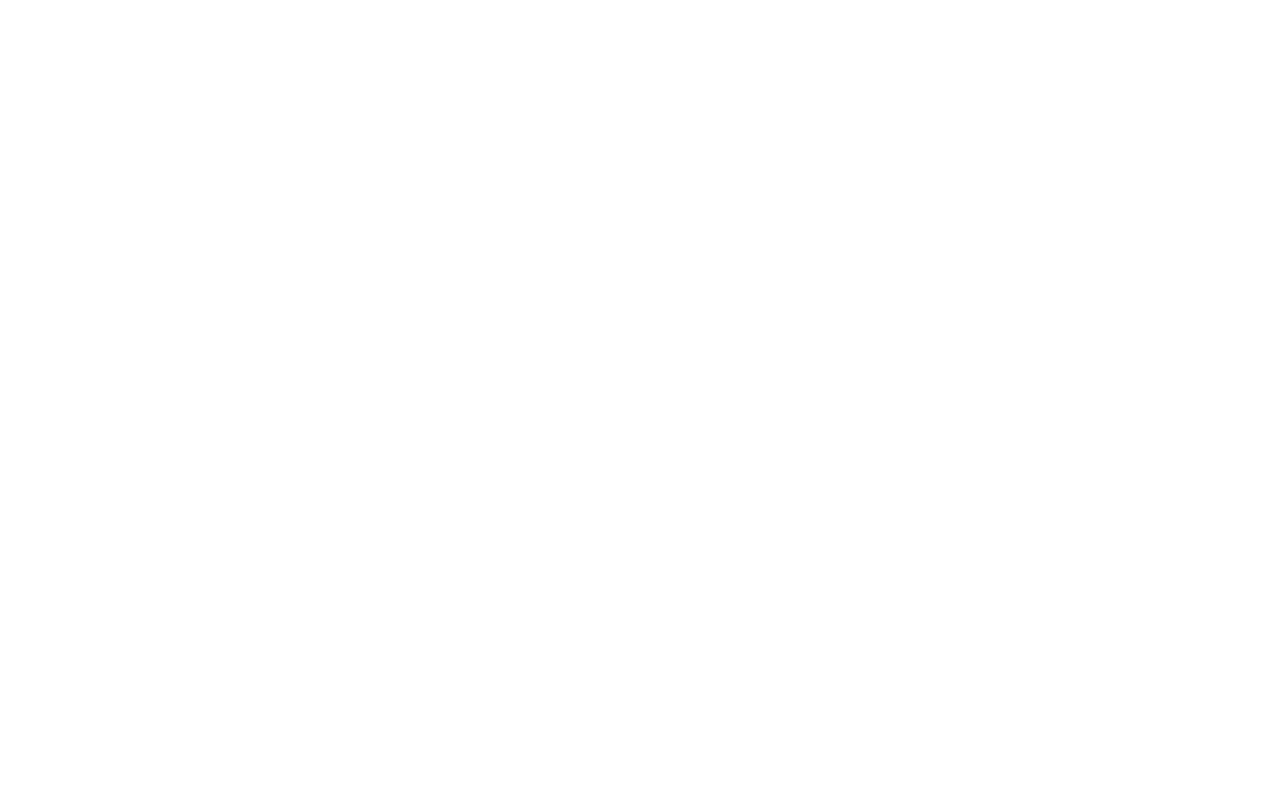
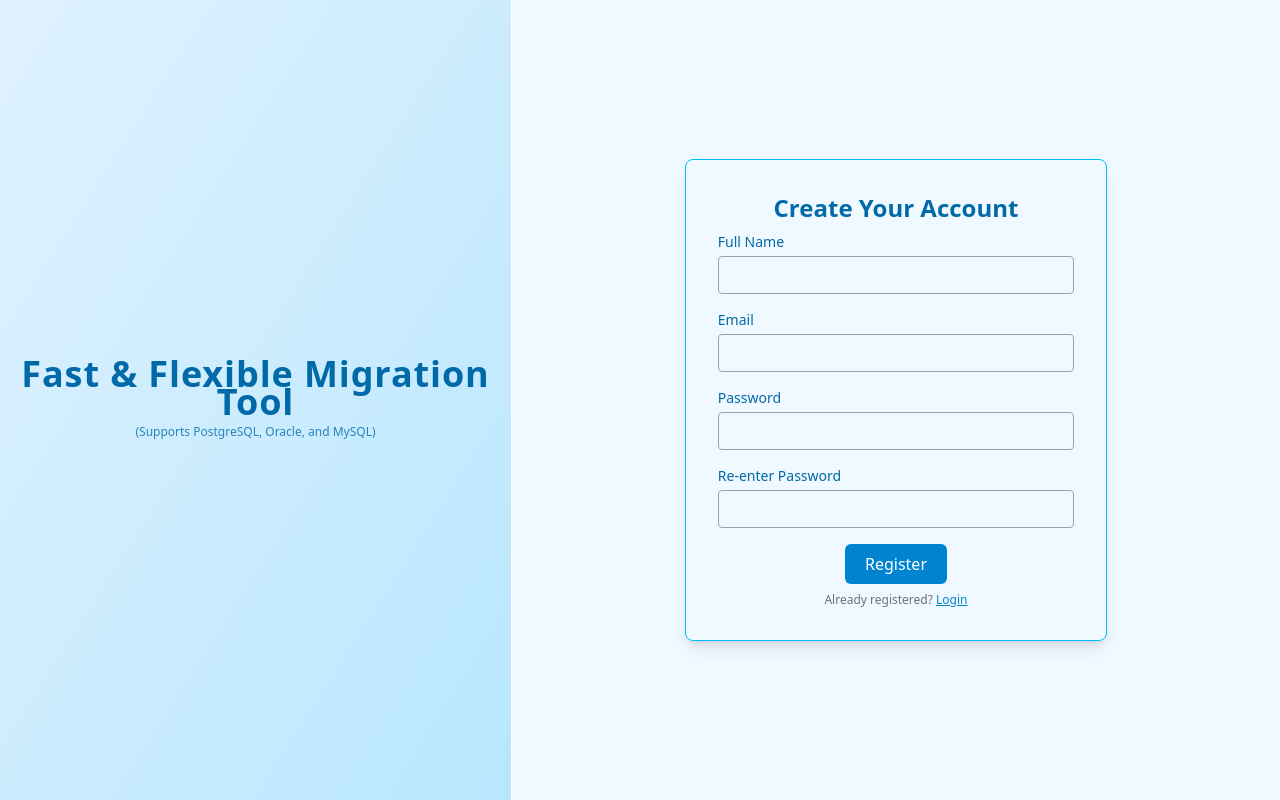
Before and after one commit to Nitishkumar28/db-migration, a React (Vite) app in the folder db_migration/frontend/: page /register in a window 1280 px wide. Before the commit this address had no page. Built offline with nearby package versions, Linux system fonts and the light colour scheme.

Commit message:
feat: login & register pages completed

```diff
--- a/db_migration/frontend/src/CoreRoutes.jsx
+++ b/db_migration/frontend/src/CoreRoutes.jsx
@@ -1,14 +1,17 @@
 import { BrowserRouter, Routes, Route, Navigate } from "react-router-dom";
 import Home from "./pages/Home";
-import ActionBlock from "./components/main/activeblock/ActionBlock";
 import ExportBlock from "./components/main/activeblock/export/ExportBlock";
 import ConnectionBlock from "./components/main/activeblock/connection/ConnectionBlock";
 import SingleHistory from "./components/main/activeblock/history/SingleHistory";
+import RegisterForm from "./pages/auth/register";
+import LoginForm from "./pages/auth/Login";
 
 const CoreRoutes = () => {
   return (
     <BrowserRouter>
       <Routes>
+        <Route path="/register" element={<RegisterForm />} />
+        <Route path="/login" element={<LoginForm />} />
         <Route path="/" element={<Navigate to="/home/connections" />} />
         <Route path="/home" element={<Navigate to="/home/connections/" />} />
         <Route path="/home" element={<Home />}>
--- a/db_migration/frontend/src/base/Base.jsx
+++ b/db_migration/frontend/src/base/Base.jsx
@@ -84,11 +84,11 @@
       {...props}
       style={{
         borderColor: themePalette[activeTheme].borderSecondary,
-        fontSize: header_sizes.normal,
+        // fontSize: header_sizes.normal,
       }}
       className={`min-w-20 px-1 py-1 border-gray-300 cursor-pointer capitalize hover:opacity-80 ${className}`}
     >
-      <div className="flex justify-center items-center gap-2">
+      <div className="flex items-center justify-center gap-2">
         <span>{text}</span>
         {children}
       </div>
--- a/db_migration/frontend/src/components/main/activeblock/connection/DetailsBlock.jsx
+++ b/db_migration/frontend/src/components/main/activeblock/connection/DetailsBlock.jsx
@@ -79,7 +79,7 @@
       className="relative w-[70%] max-w-6xl h-auto bg-gradient-to-tr from-sky-50 via-white to-sky-50  border border-sky-200 rounded-xl shadow-lg py-7 px-6 bg-white flex flex-col gap-4"
     >
       <Legend title={title} />
-      <div className="w-full flex flex-col justify-between gap-3">
+      <div className="flex flex-col justify-between w-full gap-3">
         <Row
           db_type={db_type}
           fields={[
@@ -108,11 +108,11 @@
         <BaseButton
           onClick={handlePost}
           text={posting ? "Checking..." : "Check Connection"}
-          className="border-none rounded-lg px-2 bg-[#D5E8EC] hover:opacity-80 text-[#03729A]"
+          className="rounded-lg px-2 border border-sky-500 hover:opacity-80 text-[#03729A]"
         />
         <button
           onClick={handleReset}
-          className="text-xs text-sky-700 underline underline-offset-2 hover:text-blue-900"
+          className="text-xs underline text-sky-700 underline-offset-2 hover:text-blue-900"
         >
           Reset Details
         </button>
--- /dev/null
+++ b/db_migration/frontend/src/pages/auth/Common.jsx
@@ -0,0 +1,145 @@
+import { Link } from "react-router-dom";
+import { BaseButton } from "../../base/Base";
+
+export const BasePage = ({ children, ...props }) => {
+  return (
+    <div className="flex items-center justify-center w-full h-screen bg-blue-0">
+      <div className="w-[40%] h-full flex justify-center items-center border-r bg-gradient-to-br from-sky-100 to-sky-200 text-white">
+        <div className="space-y-2 text-center animate-slide-in text-sky-700">
+          <h1 className="text-4xl font-bold leading-7 tracking-wide">
+            Fast & Flexible Migration Tool
+          </h1>
+          <p className="text-base opacity-90"></p>
+          <p className="text-xs opacity-80">
+            (Supports PostgreSQL, Oracle, and MySQL)
+          </p>
+        </div>
+      </div>
+
+      <div className="w-[60%] h-full flex justify-center items-center p-8 bg-sky-50">
+        <form
+          {...props}
+          className="w-[60%] min-h-[45%] h-fit p-8 flex flex-col justify-center items-center space-y-4 border border-sky-400 rounded-lg shadow-lg"
+        >
+          {children}
+        </form>
+      </div>
+    </div>
+  );
+};
+
+export const AuthHeader = ({ text }) => (
+  <h2 className="mb-2 text-2xl font-semibold text-sky-700">{text}</h2>
+);
+
+export const InputDiv = ({
+  label,
+  form,
+  field,
+  setForm,
+  errors,
+  type = "text",
+}) => {
+  return (
+    <div className="w-full">
+      <label className="block mb-1 text-sm text-sky-700">{label}</label>
+      <input
+        type={type}
+        className="w-full px-3 py-1.5 border border-gray-400 rounded outline-none focus:border-sky-400 focus:ring-blue-300"
+        value={form[field] || ""}
+        onChange={(e) => setForm({ ...form, [field]: e.target.value })}
+      />
+      {errors && <p className="mt-1 text-xs text-red-500">{errors}</p>}
+    </div>
+  );
+};
+
+export const StatusMessage = ({ type, message }) => (
+  <p
+    className={`text-sm text-center ${
+      type === "success" ? "text-green-600" : "text-red-600"
+    }`}
+  >
+    {message}
+  </p>
+);
+
+const NewUserOption = () => {
+    return (
+        <span className="text-xs text-gray-500">
+          New user?{" "}
+          <Link
+          to="/register"
+            className="underline text-sky-600 underline-offset-1 hover:text-sky-700"
+          >
+            Register
+          </Link>
+        </span>
+    )
+}
+
+const AlreadyRegisteredOption = () => {
+    return (
+        <span className="text-xs text-gray-500">
+          Already registered?{" "}
+          <Link
+          to="/login"
+            className="underline text-sky-600 underline-offset-1 hover:text-sky-700"
+          >
+            Login
+          </Link>
+        </span>
+    )
+}
+
+export const AuthFooter = ({ success, type }) => {
+  return (
+    <div className="flex flex-col items-center justify-center w-full space-y-3">
+      <div className={`flex ${type === "register" ? "flex-col-reverse gap-2" : "gap-6"} items-center justify-center w-full`}>
+        {type === "login" ? <NewUserOption /> : <AlreadyRegisteredOption />}
+        <BaseButton
+          type="submit"
+          text={type === "login" ? "Login" : "Register"}
+          className="px-5 py-2 text-white transition rounded-md bg-sky-600 hover:bg-sky-700"
+        />
+        {type === "login" && <BaseButton
+          type="button"
+          text="Forgot Password?"
+          className="p-0 text-xs transition text-sky-600 hover:underline underline-offset-2"
+        />}
+      </div>
+
+      {success && <StatusMessage type="success" message={success} />}
+    </div>
+  );
+};
+
+// export const AuthFooter = ({ success }) => {
+//   return (
+//     <div className="flex flex-col items-center justify-center w-full space-y-3">
+//       <div className="flex items-center justify-between w-full gap-4">
+//                 <button
+//           type="button"
+//           className="text-xs transition text-sky-600 hover:underline underline-offset-2"
+//         >
+//           New user?
+//         </button>
+//         <div className="flex-1">
+//           <BaseButton
+//             type="submit"
+//             text="Login"
+//             className="w-full px-4 py-2 text-white transition rounded-md bg-sky-600 hover:bg-sky-700"
+//           />
+//         </div>
+//         <button
+//           type="button"
+//           className="text-xs transition text-sky-600 hover:underline underline-offset-2"
+//         >
+//           Forgot Password?
+//         </button>
+//       </div>
+
+//       {success && <StatusMessage type="success" message={success} />}
+//     </div>
+//   );
+// };
--- /dev/null
+++ b/db_migration/frontend/src/pages/auth/Login.jsx
@@ -0,0 +1,60 @@
+import { useState } from "react";
+import { BaseButton } from "../../base/Base";
+import { AuthFooter, AuthHeader, BasePage, InputDiv, StatusMessage } from "./Common";
+import { useNavigate } from "react-router-dom";
+
+const LoginForm = () => {
+  const navigator = useNavigate();
+  const [form, setForm] = useState({
+    email: "",
+    password: "",
+  });
+  const [errors, setErrors] = useState({});
+  const [success, setSuccess] = useState("");
+
+  const validate = () => {
+    const newErrors = {};
+    if (!form.email.includes("@")) newErrors.email = "Invalid email";
+    if (form.password.length < 6)
+      newErrors.password = "Password must be at least 6 characters";
+    return newErrors;
+  };
+
+  const handleSubmit = (e) => {
+    e.preventDefault();
+    setSuccess("");
+    const validationErrors = validate();
+    if (Object.keys(validationErrors).length > 0) {
+      setErrors(validationErrors);
+    } else {
+      setErrors({});
+      console.log("LOGIN:", form);
+      setSuccess("Logged in successfully!");
+      navigator("/home/connections");
+    }
+  };
+
+  return (
+    <BasePage onSubmit={handleSubmit}>
+      <AuthHeader text="Welcome Back!" />
+      <InputDiv
+        label="Email"
+        form={form}
+        field="email"
+        setForm={setForm}
+        errors={errors.email}
+      />
+      <InputDiv
+        label="Password"
+        form={form}
+        field="password"
+        setForm={setForm}
+        errors={errors.password}
+        type="password"
+      />
+      <AuthFooter success={success} type="login" />
+    </BasePage>
+  );
+};
+
+export default LoginForm;
--- /dev/null
+++ b/db_migration/frontend/src/pages/auth/Register.jsx
@@ -0,0 +1,86 @@
+import { useState } from "react";
+import { BaseButton } from "../../base/Base";
+import { AuthFooter, AuthHeader, BasePage, InputDiv, StatusMessage } from "./Common";
+import { useNavigate } from "react-router-dom";
+
+const RegisterForm = () => {
+  const navigator = useNavigate();
+  const [form, setForm] = useState({
+    fullName: "",
+    email: "",
+    password: "",
+    confirmPassword: "",
+  });
+  const [errors, setErrors] = useState({});
+  const [success, setSuccess] = useState("");
+
+  const validate = () => {
+    const newErrors = {};
+    if (!form.fullName.trim()) newErrors.fullName = "Full name is required";
+    if (!form.email.includes("@")) newErrors.email = "Invalid email";
+    if (form.password.length < 6)
+      newErrors.password = "Password must be at least 6 characters";
+    if (form.password !== form.confirmPassword)
+      newErrors.confirmPassword = "Passwords do not match";
+    return newErrors;
+  };
+
+  const handleSubmit = (e) => {
+    e.preventDefault();
+    setSuccess("");
+    const validationErrors = validate();
+    if (Object.keys(validationErrors).length > 0) {
+      setErrors(validationErrors);
+    } else {
+      setErrors({});
+      console.log("REGISTER:", form);
+      setSuccess("Registered successfully!");
+      navigator("/home/connections");
+    }
+  };
+
+  return (
+    <BasePage onSubmit={handleSubmit}>
+      <AuthHeader text="Create Your Account" />
+      <InputDiv
+        label="Full Name"
+        form={form}
+        field="fullName"
+        setForm={setForm}
+        errors={errors.fullName}
+      />
+      <InputDiv
+        label="Email"
+        form={form}
+        field="email"
+        setForm={setForm}
+        errors={errors.email}
+      />
+      <InputDiv
+        label="Password"
+        form={form}
+        field="password"
+        setForm={setForm}
+        errors={errors.password}
+        type="password"
+      />
+      <InputDiv
+        label="Re-enter Password"
+        form={form}
+        field="confirmPassword"
+        setForm={setForm}
+        errors={errors.confirmPassword}
+        type="password"
+      />
+    <AuthFooter success={success} type="register" />
+      {/* <BaseButton
+        type="submit"
+        text="Register"
+        className="rounded-lg px-3 py-2 border border-sky-500 hover:opacity-80 text-[#03729A]"
+      />
+      {success && <StatusMessage type="success" message={success} />} */}
+    </BasePage>
+  );
+};
+
+export default RegisterForm;
```
